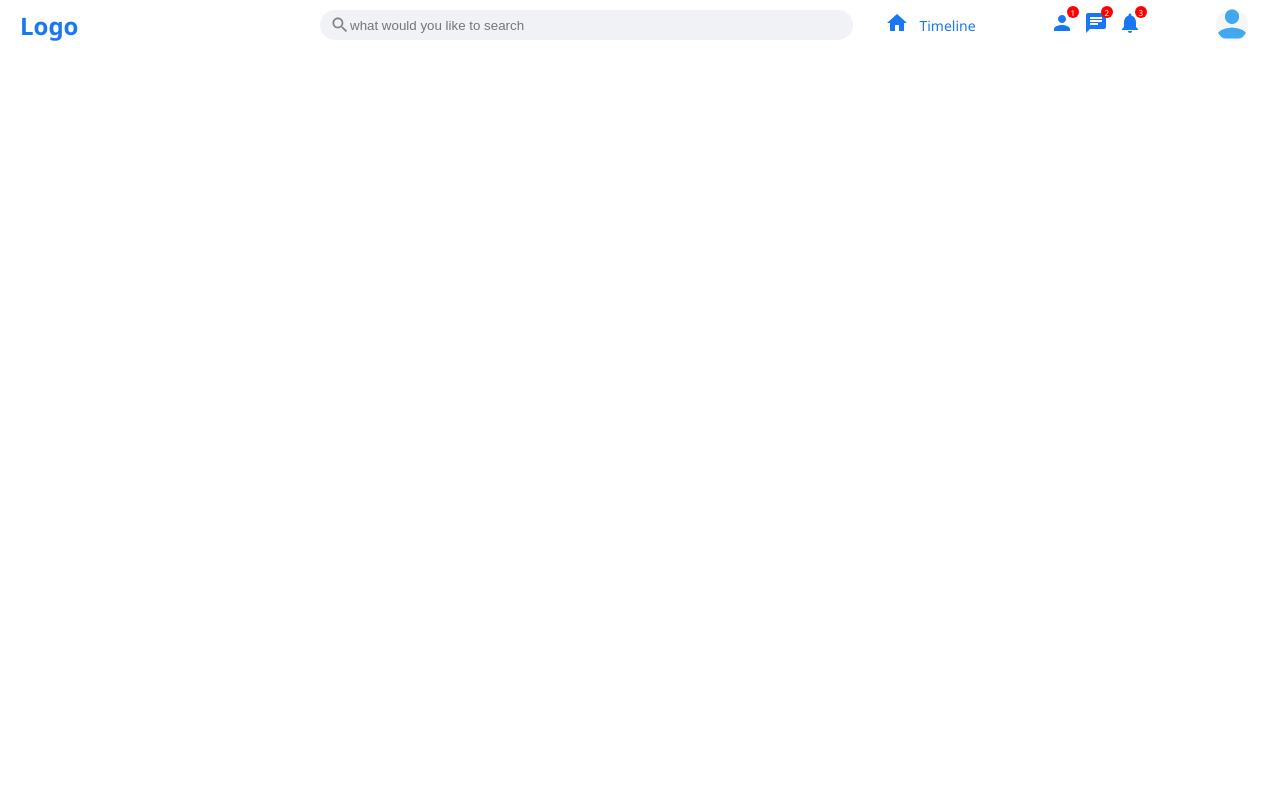
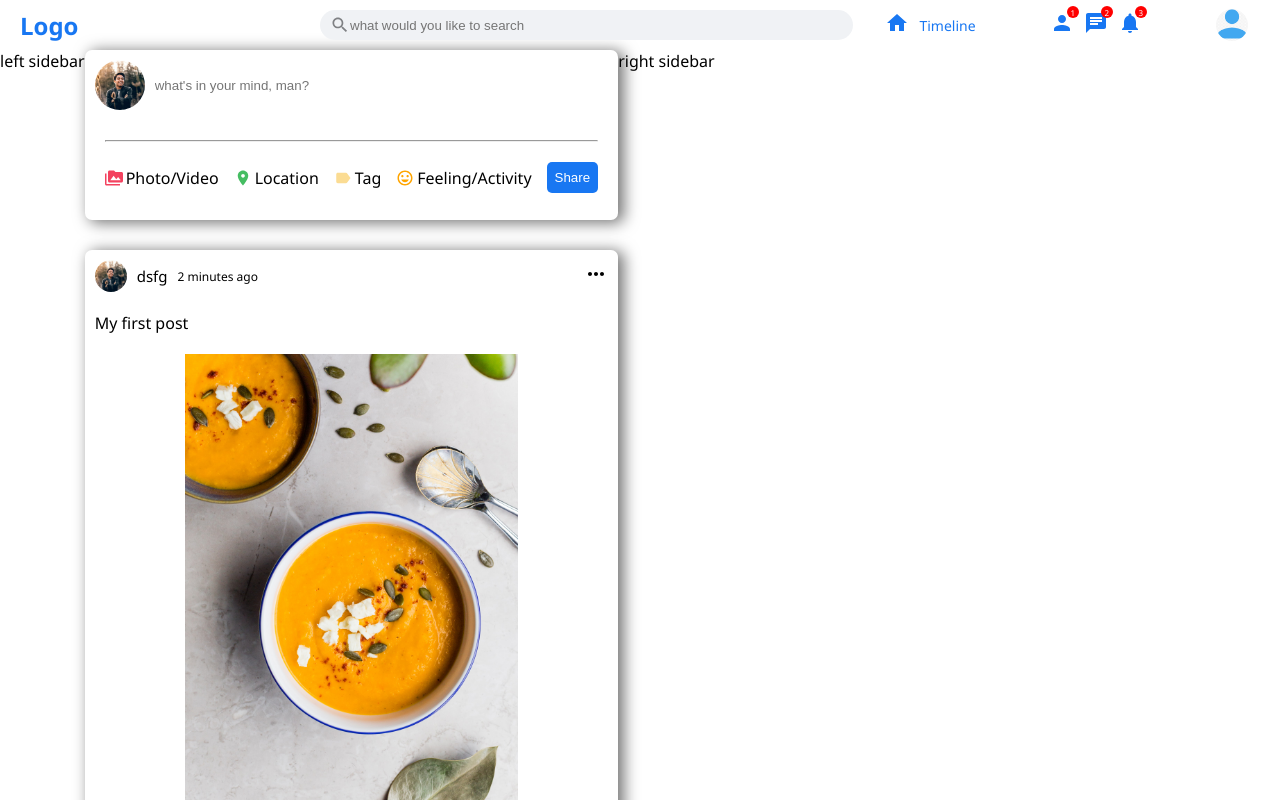
Before and after one commit to oskarchik/social_media_front, a React (Create React App) app: page / in a window 1280 px wide. Shown: the top 800 px of the page. Built offline with nearby package versions, Linux system fonts and the light colour scheme.

Commit message:
FEAT: adds share and feed components

```diff
--- /dev/null
+++ b/src/components/Feed/Feed.jsx
@@ -0,0 +1,12 @@
+import Share from '../Share/Share';
+import Post from '../Post/Post';
+const Feed = () => {
+  return (
+    <div className='feed__container'>
+      <Share />
+      <Post />
+    </div>
+  );
+};
+
+export default Feed;
--- /dev/null
+++ b/src/components/Feed/Feed.style.jsx
@@ -0,0 +1,3 @@
+import styled from 'styled-components';
+
+export const StyledFeed = styled.main``;
--- /dev/null
+++ b/src/components/Post/Post.jsx
@@ -0,0 +1,55 @@
+import { StyledPost } from './Post.style';
+import MoreHorizIcon from '@mui/icons-material/MoreHoriz';
+import ThumbUpIcon from '@mui/icons-material/ThumbUp';
+import FavoriteIcon from '@mui/icons-material/Favorite';
+import ThumbUpOffAltIcon from '@mui/icons-material/ThumbUpOffAlt';
+import ChatBubbleOutlineIcon from '@mui/icons-material/ChatBubbleOutline';
+import ShareIcon from '@mui/icons-material/Share';
+const Post = () => {
+  return (
+    <StyledPost>
+      <div className='post__container'>
+        <div className='post__top'>
+          <div className='top__left'>
+            <img className='profile__picture' src='/assets/profile/man1.jpg' alt='person' />
+            <span className='post__user-name'>dsfg</span>
+            <span className='post__date'>2 minutes ago</span>
+          </div>
+          <div className='top__right'>
+            <MoreHorizIcon />
+          </div>
+        </div>
+        <div className='post__center'>
+          <span className='postText'>My first post</span>
+          <img className='post__img' src='/assets/posts/food.jpg' alt='post' />
+        </div>
+        <div className='post__bottom'>
+          <div className='bottom__left'>
+            <ThumbUpIcon className='post__icon like' />
+            <FavoriteIcon className='post__icon fav' />
+            <span className='counter'>30 people like it</span>
+          </div>
+          <div className='bottom__right'>
+            <span className='comments'>9 comments</span>
+          </div>
+        </div>
+        <div className='buttons'>
+          <button className='btn'>
+            <ThumbUpOffAltIcon />
+            <p className='btn__text'>Like</p>
+          </button>
+          <button className='btn'>
+            <ChatBubbleOutlineIcon />
+            <p className='btn__text'>Comments</p>
+          </button>
+          <button className='btn'>
+            <ShareIcon />
+            <p className='btn__text'>Share</p>
+          </button>
+        </div>
+      </div>
+    </StyledPost>
+  );
+};
+
+export default Post;
--- /dev/null
+++ b/src/components/Post/Post.style.jsx
@@ -0,0 +1,101 @@
+import styled from 'styled-components';
+
+export const StyledPost = styled.div`
+  .post__container {
+    width: 100%;
+    border-radius: 7px;
+    -webkit-box-shadow: 5px 2px 15px 1px rgba(0, 0, 0, 0.55);
+    box-shadow: 5px 2px 15px 1px rgba(0, 0, 0, 0.55);
+    margin: 30px 0;
+    padding: 10px;
+    .post__top {
+      display: flex;
+      align-items: center;
+      justify-content: space-between;
+      .top__left {
+        display: flex;
+        align-items: center;
+        .profile__picture {
+          width: 32px;
+          height: 32px;
+          border-radius: 50%;
+          object-fit: cover;
+        }
+        .post__user-name {
+          font-size: 15px;
+          font-weight: 500;
+          margin: 0 10px;
+        }
+        .post__date {
+          font-size: 12px;
+        }
+      }
+    }
+    .post__center {
+      margin: 20px 0;
+      .post__img {
+        margin-top: 20px;
+        width: 100%;
+        max-height: 500px;
+        object-fit: contain;
+      }
+    }
+    .post__bottom {
+      display: flex;
+      align-items: center;
+      justify-content: space-between;
+      border-bottom: 1px solid lightgrey;
+      padding-bottom: 9px;
+      .bottom__left {
+        display: flex;
+        align-items: center;
+
+        .post__icon {
+          color: white;
+          border-radius: 50%;
+          padding: 4px;
+          margin: 2px;
+          cursor: pointer;
+        }
+        .like {
+          background-color: #1877f2;
+        }
+        .fav {
+          background-color: red;
+        }
+        .counter {
+          font-size: 15px;
+        }
+      }
+      .bottom__right {
+        .comments {
+          font-size: 15px;
+          border-bottom: lightgrey dashed;
+        }
+      }
+    }
+    .buttons {
+      margin-top: 8px;
+      display: flex;
+      align-items: center;
+      justify-content: space-evenly;
+      .btn {
+        width: 33%;
+        display: flex;
+        align-items: center;
+        justify-content: center;
+        border: none;
+        background-color: white;
+        margin: 0 1px;
+        padding: 4px;
+        color: grey;
+      }
+      .btn:hover {
+        background-color: #e2e4e6;
+      }
+      .btn__text {
+        margin-left: 4px;
+      }
+    }
+  }
+`;
--- /dev/null
+++ b/src/components/Share/Share.jsx
@@ -0,0 +1,42 @@
+import { StyledShare } from './Share.style';
+import PermMediaIcon from '@mui/icons-material/PermMedia';
+import RoomIcon from '@mui/icons-material/Room';
+import TagFacesIcon from '@mui/icons-material/TagFaces';
+import LabelIcon from '@mui/icons-material/Label';
+
+const Share = () => {
+  return (
+    <StyledShare className='share'>
+      <div className='share__container'>
+        <div className='share__top'>
+          <img className='profile__picture' src='/assets/profile/man1.jpg' alt='user' />
+          <input type='text' className='share__input' placeholder="what's in your mind, man?" />
+        </div>
+        <hr className='shareHr' />
+        <div className='share__bottom'>
+          <div className='share__options'>
+            <div className='option'>
+              <PermMediaIcon className='share__icon media' />
+              <span className='option_text'>Photo/Video</span>
+            </div>
+            <div className='option'>
+              <RoomIcon className='share__icon location' />
+              <span className='option_text'>Location</span>
+            </div>
+            <div className='option'>
+              <LabelIcon className='share__icon label' />
+              <span className='option_text'>Tag</span>
+            </div>
+            <div className='option'>
+              <TagFacesIcon className='share__icon tag' />
+              <span className='option_text'>Feeling/Activity</span>
+            </div>
+            <button className='share__btn'>Share</button>
+          </div>
+        </div>
+      </div>
+    </StyledShare>
+  );
+};
+
+export default Share;
--- /dev/null
+++ b/src/components/Share/Share.style.jsx
@@ -0,0 +1,73 @@
+import styled from 'styled-components';
+
+export const StyledShare = styled.div`
+  .share__container {
+    width: 100%;
+    height: 170px;
+    border-radius: 7px;
+    -webkit-box-shadow: 5px 2px 15px 1px rgba(0, 0, 0, 0.55);
+    box-shadow: 5px 2px 15px 1px rgba(0, 0, 0, 0.55);
+    .share__top {
+      display: flex;
+      align-items: center;
+      padding: 10px;
+      .profile__picture {
+        width: 50px;
+        height: 50px;
+        border-radius: 50%;
+        object-fit: cover;
+        margin-right: 10px;
+      }
+      .share__input {
+        border: none;
+        width: 80%;
+      }
+      .share__input:focus {
+        outline: none;
+      }
+    }
+    .shareHr {
+      margin: 20px;
+    }
+    .share__bottom {
+      display: flex;
+      justify-content: space-between;
+      align-items: center;
+      .share__options {
+        display: flex;
+        margin-left: 20px;
+        .option {
+          display: flex;
+          align-items: center;
+          margin-right: 15px;
+          cursor: pointer;
+          .share__icon {
+            font-size: 18px;
+            margin-right: 3px;
+          }
+          .media {
+            color: #f3425f;
+          }
+          .location {
+            color: #45bd62;
+          }
+          .label {
+            color: #fbdc93;
+          }
+          .tag {
+            color: orange;
+          }
+        }
+        .share__btn {
+          border: none;
+          border-radius: 5px;
+          padding: 8px;
+          background-color: #1877f2;
+          margin-right: 20px;
+          cursor: pointer;
+          color: white;
+        }
+      }
+    }
+  }
+`;
--- a/src/index.css
+++ b/src/index.css
@@ -7,5 +7,8 @@
 }
 
 body {
-  font-family: "Segoe UI", Arial, Helvetica, sans-serif;
+  font-family: 'Segoe UI', Arial, Helvetica, sans-serif;
 }
+.home__container {
+  display: flex;
+}
--- a/src/pages/Home.jsx
+++ b/src/pages/Home.jsx
@@ -1,6 +1,16 @@
 import Header from '../components/Header/Header';
+import Feed from '../components/Feed/Feed';
 const Home = () => {
-  return <Header />;
+  return (
+    <>
+      <Header />
+      <div className='home__container'>
+        <div>left sidebar</div>
+        <Feed />
+        <div>right sidebar</div>
+      </div>
+    </>
+  );
 };
 
 export default Home;
```
